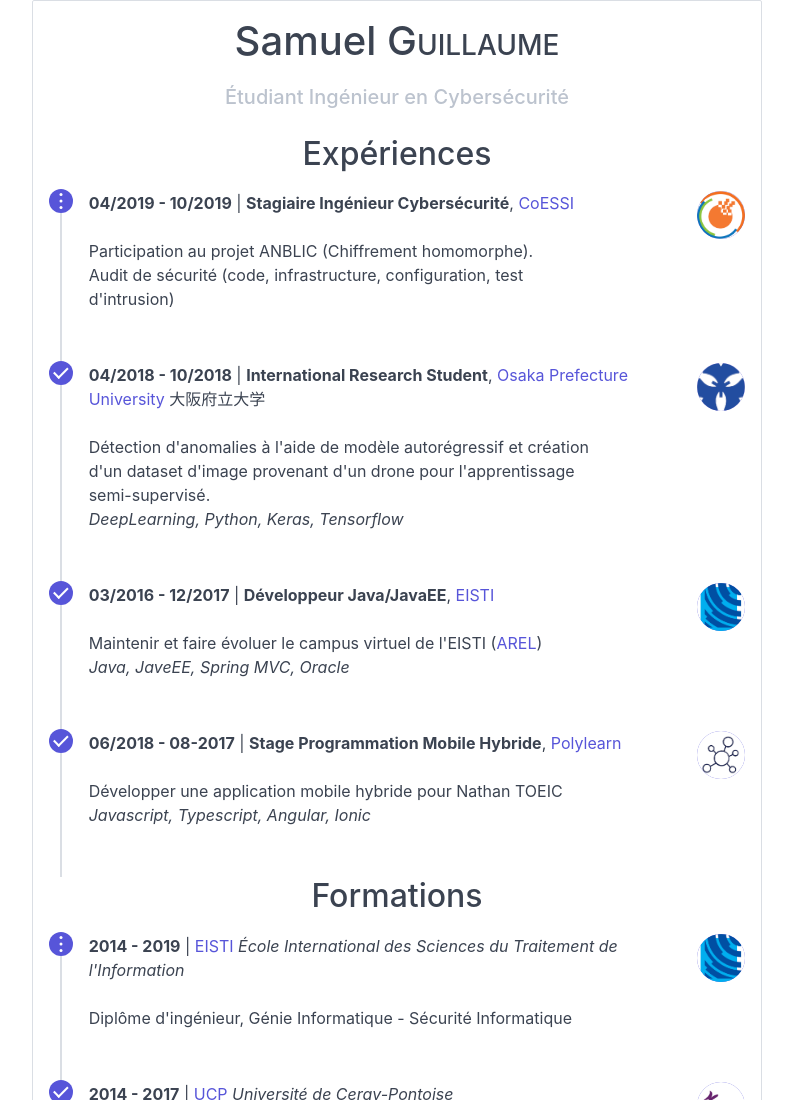
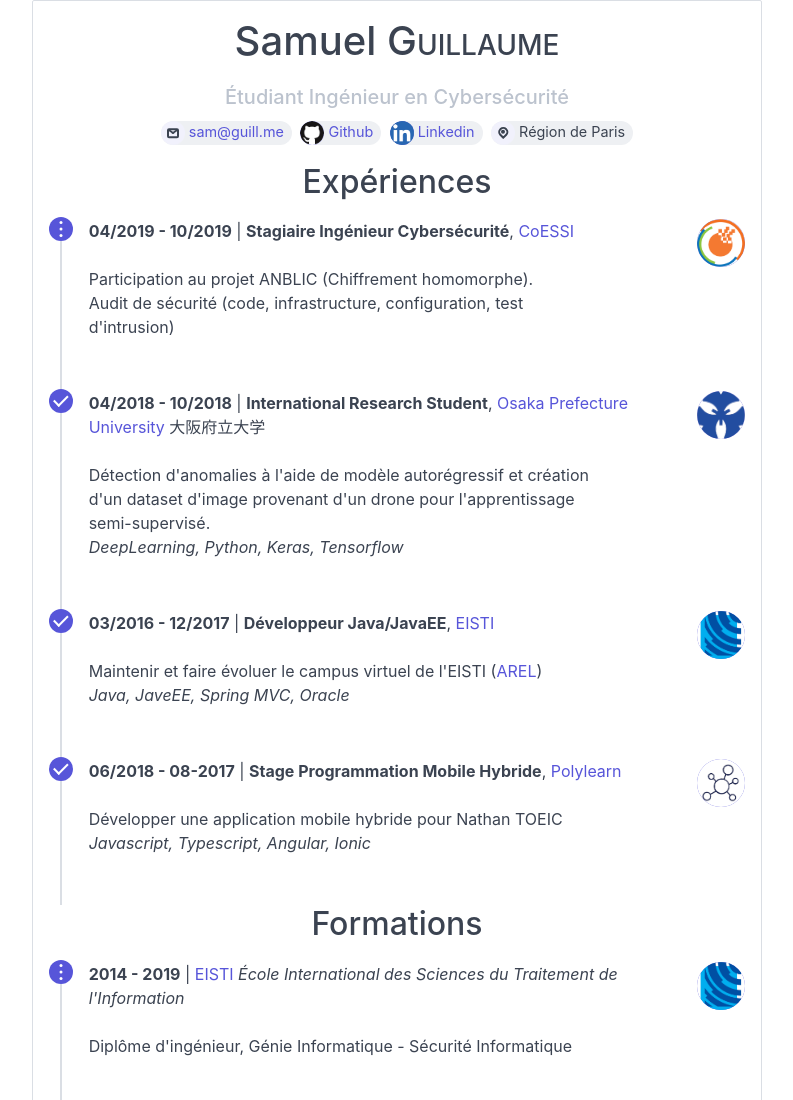
Before and after one commit to Walz/walz.github.io, a plain HTML site: page index.html in a window 1280 px wide. Shown: the top 1100 px of the page, without its empty margins (243-1036 px from the left). Drawn offline with Linux system fonts and the light colour scheme.

Commit message:
contact infos

```diff
--- a/index.html
+++ b/index.html
@@ -1,5 +1,6 @@
 <!DOCTYPE html>
 <html lang="en">
+
 <head>
   <meta charset="UTF-8">
   <meta name="viewport" content="width=device-width, initial-scale=1.0">
@@ -11,6 +12,7 @@
   <link rel="stylesheet" href="js/spectre-exp.min.css">
   <link rel="stylesheet" href="js/custom.css">
 </head>
+
 <body>
   <div class="container">
     <div class="columns">
@@ -26,6 +28,26 @@
 
               <h1 class="text-dark">Samuel <span class="smallcaps">Guillaume</span></h1>
               <h5 class="text-gray">Étudiant Ingénieur en Cybersécurité</h5>
+              <div class="chip">
+                <a href="mailto:sam@guill.me">
+                  <i class="icon icon-mail avatar avatar-sm bg-secondary text-dark"></i>sam@guill.me
+                </a>
+              </div>
+              <div class="chip">
+                <a href="//github.com/Walz">
+                  <img class="avatar avatar-sm" src="img/gh.png" alt="Github">Github
+                </a>
+              </div>
+              <div class="chip">
+                <a href="//www.linkedin.com/in/samuelguillaume/">
+                  <img class="avatar avatar-sm" src="img/li.png" alt="Linkedin">Linkedin
+                </a>
+              </div>
+              <div class="chip">
+                <span>
+                  <i class="icon icon-location avatar avatar-sm bg-secondary text-dark"></i>Région de Paris
+                </span>
+              </div>
             </div>
           </div>
           <div class="panel-nav">
@@ -47,7 +69,8 @@
 
                     <div class="tile-content">
                       <p class="tile-subtitle">
-                        <b>04/2019 - 10/2019</b> | <b>Stagiaire Ingénieur Cybersécurité</b>, <a href="//coessi.fr">CoESSI</a>
+                        <b>04/2019 - 10/2019</b> | <b>Stagiaire Ingénieur Cybersécurité</b>, <a
+                          href="//coessi.fr">CoESSI</a>
                       </p>
                       <p class="tile-title col-10">
                         Participation au projet ANBLIC (Chiffrement homomorphe). <br>
@@ -73,10 +96,13 @@
                   <div class="tile">
                     <div class="tile-content">
                       <p class="tile-subtitle">
-                        <b>04/2018 - 10/2018</b> | <b>International Research Student</b>, <a href="//www.osakafu-u.ac.jp/en/">Osaka Prefecture University</a> <span class="lang-ja">大阪府立大学</span>
+                        <b>04/2018 - 10/2018</b> | <b>International Research Student</b>, <a
+                          href="//www.osakafu-u.ac.jp/en/">Osaka Prefecture University</a> <span
+                          class="lang-ja">大阪府立大学</span>
                       </p>
                       <p class="tile-title col-10">
-                        Détection d'anomalies à l'aide de modèle autorégressif et création d'un dataset d'image provenant d'un drone pour l'apprentissage semi-supervisé. <br>
+                        Détection d'anomalies à l'aide de modèle autorégressif et création d'un dataset d'image
+                        provenant d'un drone pour l'apprentissage semi-supervisé. <br>
                         <i>DeepLearning, Python, Keras, Tensorflow</i>
                       </p>
                     </div>
@@ -91,7 +117,8 @@
               <!-- EISTI-DEV -->
               <div class="timeline-item" id="eisti-dev">
                 <div class="timeline-left">
-                  <a class="timeline-icon icon-lg tooltip tooltip-right" data-tooltip="03/2016 - 12/2017" href="#eisti-dev">
+                  <a class="timeline-icon icon-lg tooltip tooltip-right" data-tooltip="03/2016 - 12/2017"
+                    href="#eisti-dev">
                     <i class="icon icon-check"></i>
                   </a>
                 </div>
@@ -102,7 +129,8 @@
                         <b>03/2016 - 12/2017</b> | <b>Développeur Java/JavaEE</b>, <a href="//eisti.fr">EISTI</a>
                       </p>
                       <p class="tile-title col-10">
-                        Maintenir et faire évoluer le campus virtuel de l'EISTI (<a href="//arel.eisti.fr">AREL</a>) <br>
+                        Maintenir et faire évoluer le campus virtuel de l'EISTI (<a href="//arel.eisti.fr">AREL</a>)
+                        <br>
                         <i>Java, JaveEE, Spring MVC, Oracle</i>
                       </p>
                     </div>
@@ -117,7 +145,8 @@
               <!-- POLYLEARN -->
               <div class="timeline-item" id="polylearn">
                 <div class="timeline-left">
-                  <a class="timeline-icon icon-lg tooltip tooltip-right" data-tooltip="06/2018 - 08-2017" href="#polylearn">
+                  <a class="timeline-icon icon-lg tooltip tooltip-right" data-tooltip="06/2018 - 08-2017"
+                    href="#polylearn">
                     <i class="icon icon-check"></i>
                   </a>
                 </div>
@@ -125,7 +154,8 @@
                   <div class="tile">
                     <div class="tile-content">
                       <p class="tile-subtitle">
-                        <b>06/2018 - 08-2017</b> | <b>Stage Programmation Mobile Hybride</b>, <a href="//polylearn.co">Polylearn</a>
+                        <b>06/2018 - 08-2017</b> | <b>Stage Programmation Mobile Hybride</b>, <a
+                          href="//polylearn.co">Polylearn</a>
                       </p>
                       <p class="tile-title col-10">
                         Développer une application mobile hybride pour Nathan TOEIC<br>
@@ -156,7 +186,8 @@
 
                     <div class="tile-content">
                       <p class="tile-subtitle">
-                        <b>2014 - 2019</b> | <a href="//eisti.fr">EISTI</a> <i>École International des Sciences du Traitement de l'Information</i>
+                        <b>2014 - 2019</b> | <a href="//eisti.fr">EISTI</a> <i>École International des Sciences du
+                          Traitement de l'Information</i>
                       </p>
                       <p class="tile-title col-10">
                         Diplôme d'ingénieur, Génie Informatique - Sécurité Informatique
@@ -181,7 +212,8 @@
                   <div class="tile">
                     <div class="tile-content">
                       <p class="tile-subtitle">
-                        <b>2014 - 2017</b> | <a href="//www.u-cergy.fr/fr/index.html">UCP</a> <i>Université de Cergy-Pontoise</i>
+                        <b>2014 - 2017</b> | <a href="//www.u-cergy.fr/fr/index.html">UCP</a> <i>Université de
+                          Cergy-Pontoise</i>
                       </p>
                       <p class="tile-title col-10">
                         License, Mathématiques et Informatique
@@ -201,7 +233,10 @@
             <div class="show-sm columns">
               <table class="table">
                 <tbody>
-                  <tr><td></td><td></td></tr>
+                  <tr>
+                    <td></td>
+                    <td></td>
+                  </tr>
                   <tr>
                     <td>Français</td>
                     <td>Langue maternelle</td>
@@ -307,6 +342,7 @@
       </div>
     </div>
   </div>
-</div>
+  </div>
 </body>
+
 </html>
```
Also changed, not shown: img/gh.png (added), img/li.png (added).
